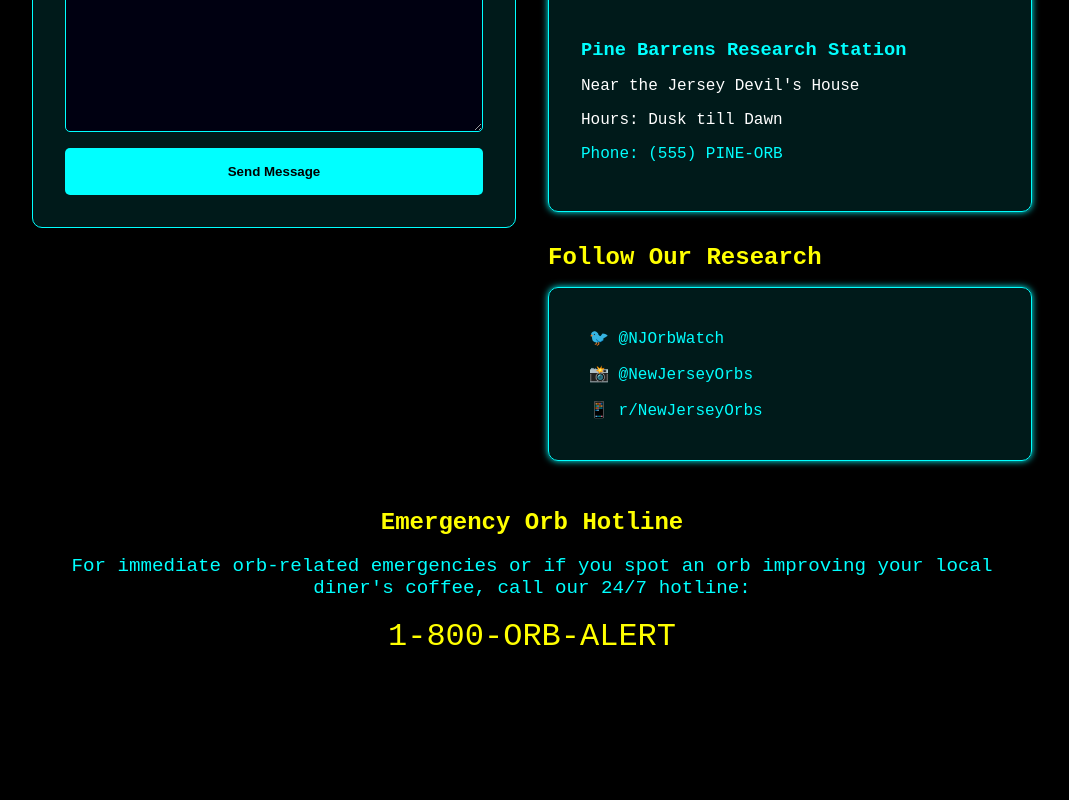
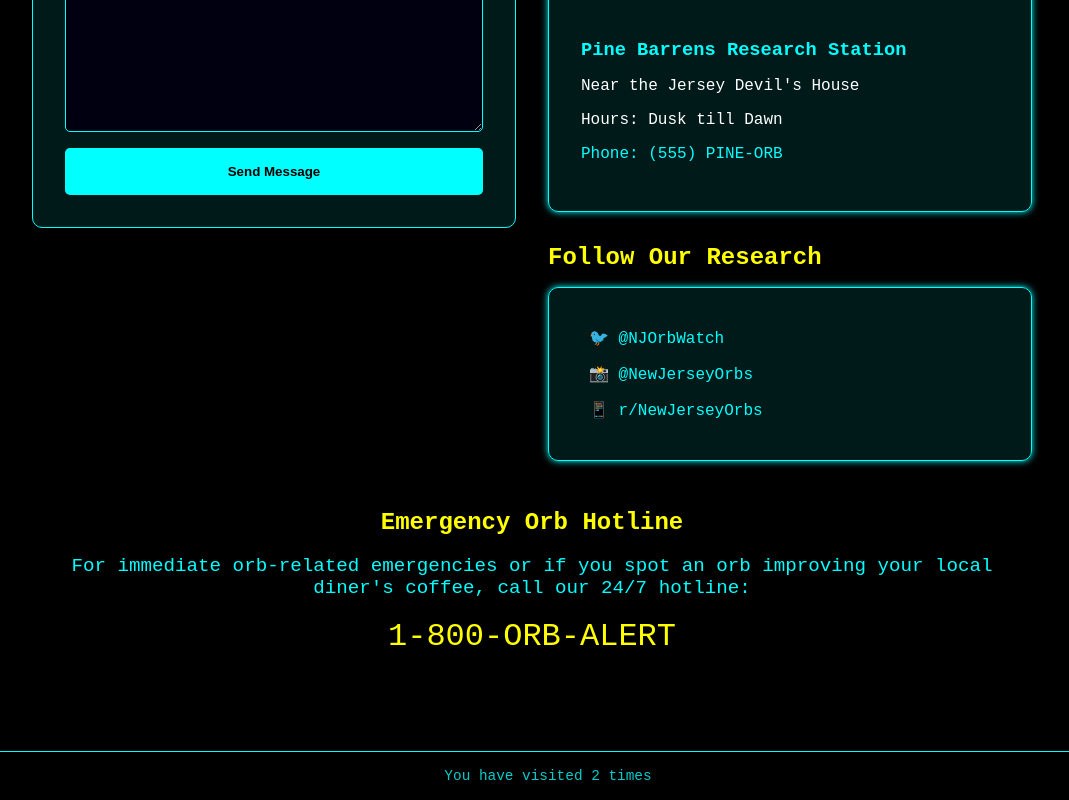
Before and after one commit to callieschneider/newjerseyorbs, a React (Create React App) app: page /contact in a window 1280 px wide. Shown: the part 539-1339 px from the top of the page, without its empty margins (108-1177 px from the left). Before the commit the page ends 1258 px from the top, so only its background shows below. Built offline with nearby package versions, Linux system fonts and the light colour scheme.

Commit message:
Add visit counter in footer

```diff
--- a/src/App.js
+++ b/src/App.js
@@ -2,6 +2,7 @@ import React from 'react';
 import { BrowserRouter as Router, Routes, Route } from 'react-router-dom';
 import styled from 'styled-components';
 import Navbar from './components/Navbar';
+import Footer from './components/Footer';
 import Home from './pages/Home';
 import Sightings from './pages/Sightings';
 import Research from './pages/Research';
@@ -12,6 +13,12 @@ const AppContainer = styled.div`
   color: #0ff;
   min-height: 100vh;
   font-family: 'Courier New', monospace;
+  display: flex;
+  flex-direction: column;
+`;
+
+const MainContent = styled.main`
+  flex: 1;
 `;
 
 function App() {
@@ -19,12 +26,15 @@ function App() {
     <Router>
       <AppContainer>
         <Navbar />
+        <MainContent>
           <Routes>
             <Route path="/" element={<Home />} />
             <Route path="/sightings" element={<Sightings />} />
             <Route path="/research" element={<Research />} />
             <Route path="/contact" element={<Contact />} />
           </Routes>
+        </MainContent>
+        <Footer />
       </AppContainer>
     </Router>
   );
--- /dev/null
+++ b/src/components/Footer.js
@@ -0,0 +1,46 @@
+import React, { useState, useEffect } from 'react';
+import styled from 'styled-components';
+
+const FooterContainer = styled.footer`
+  background-color: #000;
+  color: #0ff;
+  padding: 1rem;
+  text-align: center;
+  border-top: 1px solid #0ff;
+  font-family: 'Courier New', monospace;
+  position: relative;
+  bottom: 0;
+  width: 100%;
+  margin-top: 2rem;
+`;
+
+const VisitCounter = styled.div`
+  font-size: 0.9rem;
+  opacity: 0.8;
+`;
+
+const Footer = () => {
+  const [visits, setVisits] = useState(0);
+
+  useEffect(() => {
+    // Get current visit count
+    const currentVisits = parseInt(localStorage.getItem('visitCount')) || 0;
+
+    // Increment visit count
+    const newVisits = currentVisits + 1;
+    localStorage.setItem('visitCount', newVisits);
+
+    // Update state
+    setVisits(newVisits);
+  }, []);
+
+  return (
+    <FooterContainer>
+      <VisitCounter>
+        You have visited {visits} time{visits !== 1 ? 's' : ''}
+      </VisitCounter>
+    </FooterContainer>
+  );
+};
+
+export default Footer;
```
Lines whose indentation alone changed are shown as unchanged.
